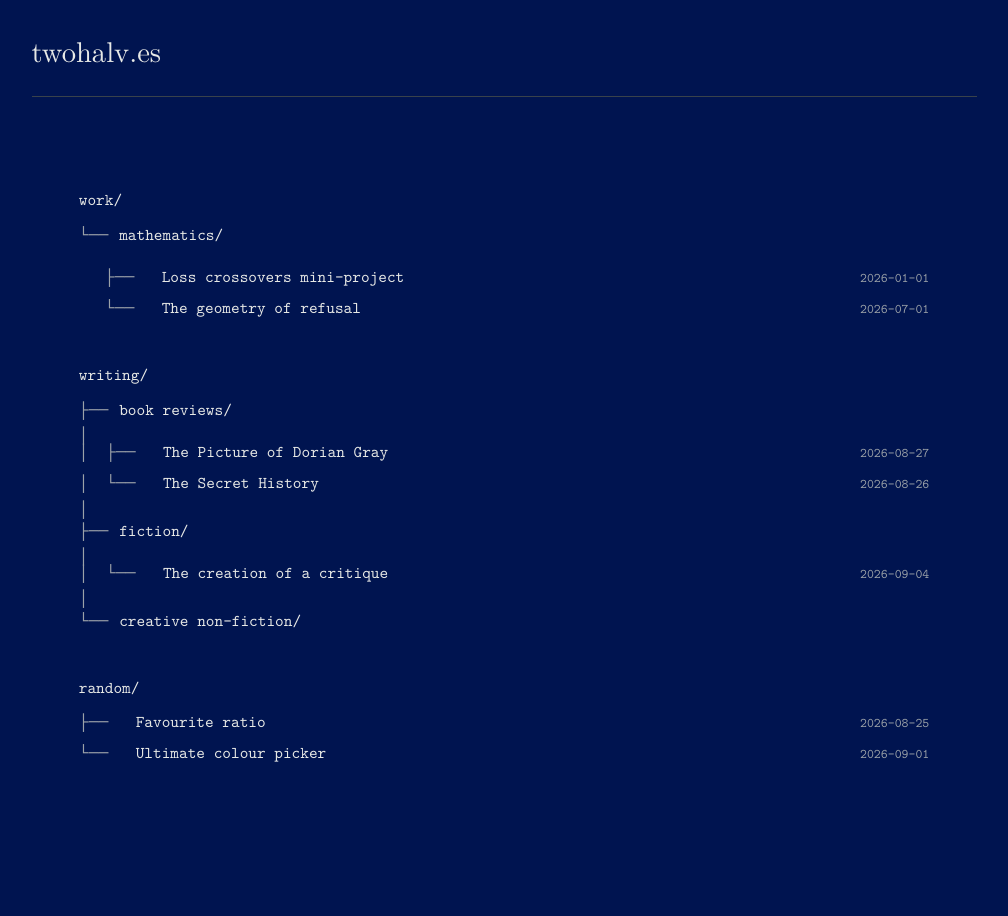
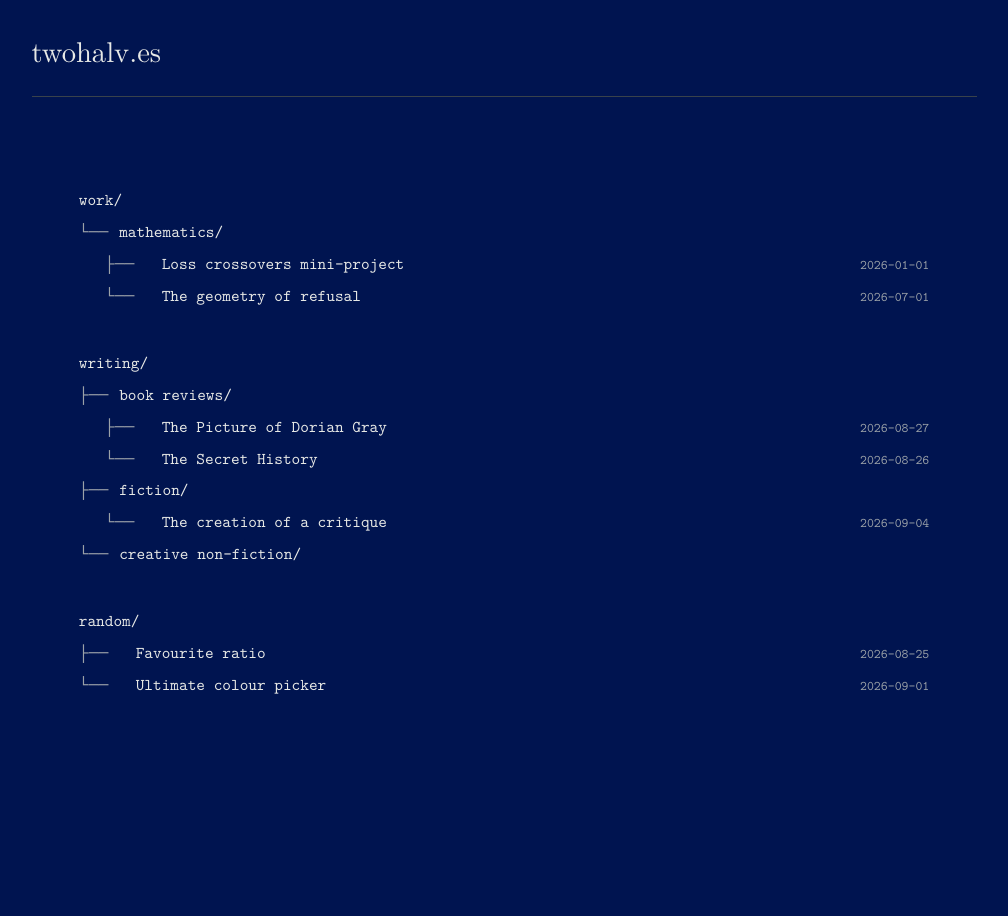
Before and after one commit to chrisjwheeler/website, a Jekyll site: the page built from index.html, in a window 1280 px wide. Shown: the whole page, without its empty margins (136-1144 px from the left). Built offline with Jekyll 4.4.1, drawn with Linux system fonts in a browser that asks for light colours.

Commit message:
Minor tweaks.

```diff
--- a/_includes/work-tree.html
+++ b/_includes/work-tree.html
@@ -7,7 +7,6 @@
             <span class="folder-name">mathematics/</span>
         </a>
 
-        <div class="tree-spacer" aria-hidden="true"></div>
         <div class="branch-posts">
             <a href="{{ '/work/mathematics/loss-crossovers/' | relative_url }}" class="file-row">
                 <span class="branch-line" aria-hidden="true">&nbsp;&nbsp;&nbsp;├──</span>
--- a/_includes/writing-tree.html
+++ b/_includes/writing-tree.html
@@ -14,21 +14,16 @@
             </a>
 
             {% if category_posts.size > 0 %}
-            <div class="tree-spacer" aria-hidden="true">{% unless branch_is_last %}│{% endunless %}</div>
             <div class="branch-posts">
                 {% for post in category_posts %}
                 <a href="{{ post.url | relative_url }}" class="file-row">
-                    <span class="branch-line" aria-hidden="true">{% unless branch_is_last %}│&nbsp;&nbsp;{% else %}&nbsp;&nbsp;&nbsp;{% endunless %}{% if forloop.last %}└──{% else %}├──{% endif %}</span>
+                    <span class="branch-line" aria-hidden="true">&nbsp;&nbsp;&nbsp;{% if forloop.last %}└──{% else %}├──{% endif %}</span>
                     <span class="file-name">{% include file-title.html title=post.title %}</span>
                     <time datetime="{{ post.date | date_to_xmlschema }}">{{ post.date | date: "%Y-%m-%d" }}</time>
                 </a>
                 {% endfor %}
             </div>
             {% endif %}
-
-            {% unless branch_is_last %}
-            <div class="tree-spacer" aria-hidden="true">│</div>
-            {% endunless %}
         </section>
     {% endfor %}
 </div>
--- a/assets/style.css
+++ b/assets/style.css
@@ -67,7 +67,7 @@ main {
 
 .site-header {
     padding: 28px 0 24px;
-    border-bottom: 1px solid var(--line);
+    border-bottom: 1.8px solid var(--line);
 }
 
 .logo {
@@ -105,29 +105,30 @@ main {
 
 /* Home directory */
 .directory {
+    --tree-gap: 0.385em;
     width: 100%;
     padding: 90px var(--banner-indent) 150px;
     font-family: var(--mono);
     font-size: 0.9375rem;
 }
 
-.tree-root { margin-bottom: 9px; }
+.tree-root { margin-bottom: var(--tree-gap); }
 
 .tree-section-gap {
     height: 2.5em;
 }
-.tree-branch { margin: 0; }
-.tree-branches,
-.tree-files {
+.tree-branch {
     display: flex;
     flex-direction: column;
-    gap: 0.35em;
+    gap: var(--tree-gap);
+    margin: 0;
 }
-
+.tree-branches,
+.tree-files,
 .branch-posts {
     display: flex;
     flex-direction: column;
-    gap: 0.35em;
+    gap: var(--tree-gap);
 }
 
 .tree-spacer {
```
